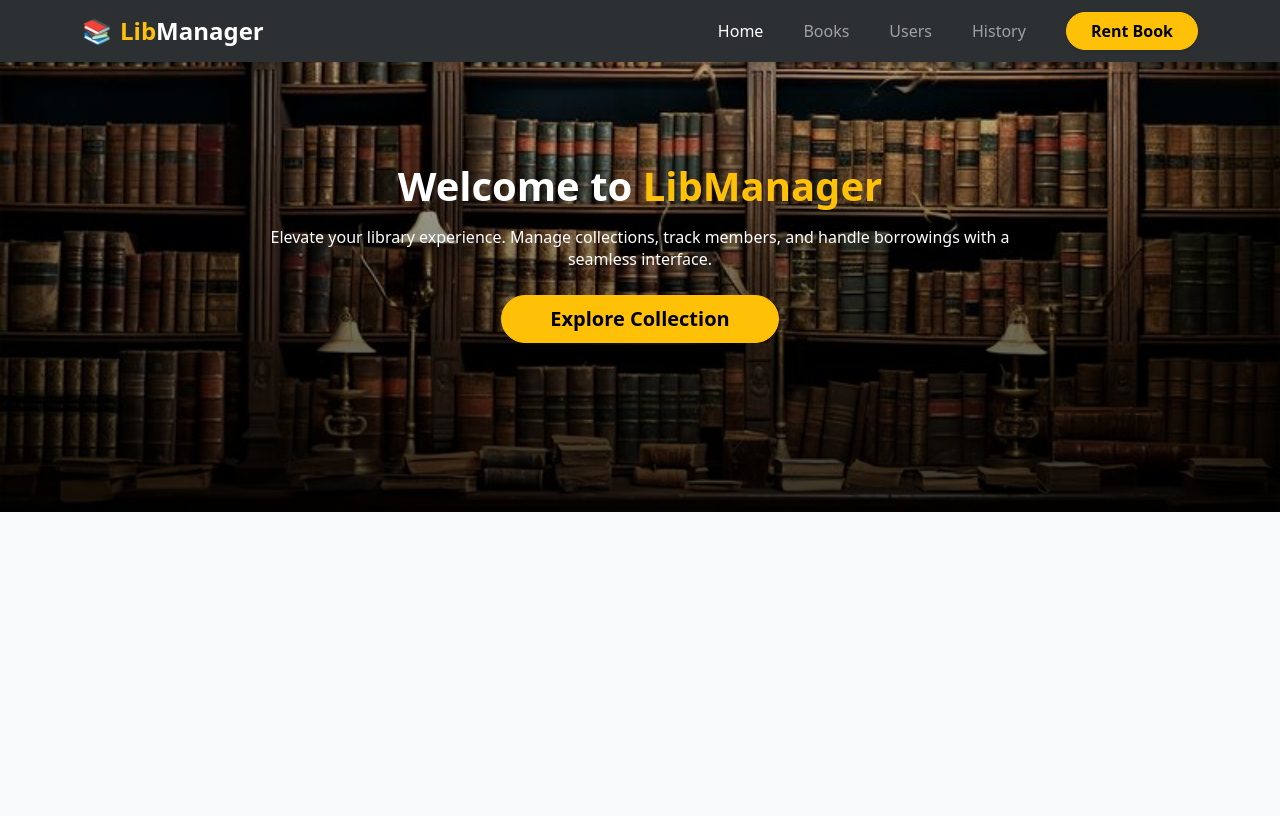
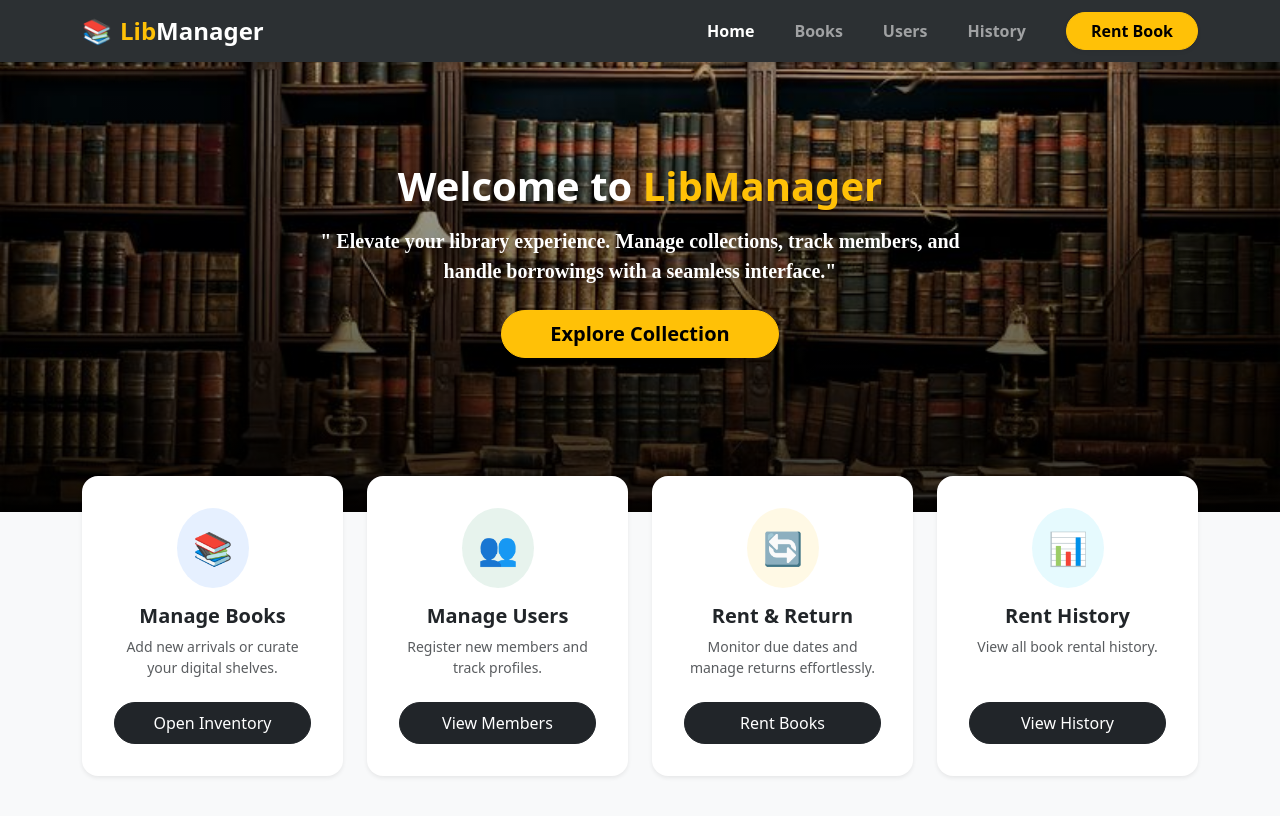
Before and after one commit to Bhanu-9618/Library-Book-Borrowing-System-Frontend, a React (Vite) app: page / in a window 1280 px wide. Shown: the top 816 px of the page. Built offline with nearby package versions, Linux system fonts and the light colour scheme.

Commit message:
feat: add management cards to dashboard

```diff
--- a/src/components/Navbar.jsx
+++ b/src/components/Navbar.jsx
@@ -23,16 +23,16 @@ const Navbar = () => {
         <div className="collapse navbar-collapse" id="navbarNav">
           <ul className="navbar-nav ms-auto align-items-center gap-2">
             <li className="nav-item">
-              <NavLink className="nav-link px-3" to="/">Home</NavLink>
+              <NavLink className="nav-link px-3" style={{fontWeight : "bold"}} to="/">Home</NavLink>
             </li>
             <li className="nav-item">
-              <NavLink className="nav-link px-3" to="/books">Books</NavLink>
+              <NavLink className="nav-link px-3" style={{fontWeight : "bold"}}  to="/books">Books</NavLink>
             </li>
             <li className="nav-item">
-              <NavLink className="nav-link px-3" to="/users">Users</NavLink>
+              <NavLink className="nav-link px-3"style={{fontWeight : "bold"}}  to="/users">Users</NavLink>
             </li>
             <li className="nav-item">
-              <NavLink className="nav-link px-3" to="/history">History</NavLink>
+              <NavLink className="nav-link px-3"style={{fontWeight : "bold"}}  to="/history">History</NavLink>
             </li>
             <li className="nav-item ms-lg-3">
               <NavLink
--- a/src/pages/Dashboard.jsx
+++ b/src/pages/Dashboard.jsx
@@ -25,8 +25,8 @@ const Dashboard = () => {
             <h1 className="display-6 display-md-3 fw-bold mb-3">
               Welcome to <span className="text-warning">LibManager</span>
             </h1>
-            <p className="fs-6 fs-md-4 mb-4 mx-auto opacity-90" style={{ maxWidth: '750px', lineHeight: '1.4' }}>
-              Elevate your library experience. Manage collections, track members, and handle borrowings with a seamless interface.
+            <p className=" mb-4 mx-auto opacity-90" style={{ maxWidth: '700px',  fontWeight: 'bold' , fontSize : "20px" , fontFamily : "cursive" }}>
+              " Elevate your library experience. Manage collections, track members, and handle borrowings with a seamless interface."
             </p>
             <div className="d-flex justify-content-center">
               <Link to="/books" className="btn btn-warning btn-lg px-4 px-md-5 fw-bold shadow rounded-pill">
@@ -36,6 +36,65 @@ const Dashboard = () => {
           </div>
         </div>
       </div>
+
+      <div className="container" style={{ marginTop: '-60px', position: 'relative', zIndex: 3 }}>
+        <div className="row g-4 justify-content-center">
+
+          <div className="col-12 col-lg-3 col-md-6">
+            <div className="card border-0 shadow-sm rounded-4 p-3 h-100 text-center bg-white">
+              <div className="card-body d-flex flex-column align-items-center">
+                <div className="bg-primary bg-opacity-10 p-3 rounded-circle mb-3">
+                  <span className="fs-2">📚</span>
+                </div>
+                <h3 className="fw-bold h5 mb-2">Manage Books</h3>
+                <p className="text-muted small mb-4">Add new arrivals or curate your digital shelves.</p>
+                <Link to="/books" className="btn btn-dark mt-auto w-100 rounded-pill py-2">Open Inventory</Link>
+              </div>
+            </div>
+          </div>
+
+          <div className="col-12 col-lg-3 col-md-6">
+            <div className="card border-0 shadow-sm rounded-4 p-3 h-100 text-center bg-white">
+              <div className="card-body d-flex flex-column align-items-center">
+                <div className="bg-success bg-opacity-10 p-3 rounded-circle mb-3">
+                  <span className="fs-2">👥</span>
+                </div>
+                <h3 className="fw-bold h5 mb-2">Manage Users</h3>
+                <p className="text-muted small mb-4">Register new members and track profiles.</p>
+                <Link to="/users" className="btn btn-dark mt-auto w-100 rounded-pill py-2">View Members</Link>
+              </div>
+            </div>
+          </div>
+
+          <div className="col-12 col-lg-3 col-md-6">
+            <div className="card border-0 shadow-sm rounded-4 p-3 h-100 text-center bg-white">
+              <div className="card-body d-flex flex-column align-items-center">
+                <div className="bg-warning bg-opacity-10 p-3 rounded-circle mb-3">
+                  <span className="fs-2">🔄</span>
+                </div>
+                <h3 className="fw-bold h5 mb-2">Rent & Return</h3>
+                <p className="text-muted small mb-4">Monitor due dates and manage returns effortlessly.</p>
+                <Link to="/rent" className="btn btn-dark mt-auto w-100 rounded-pill py-2">Rent Books</Link>
+              </div>
+            </div>
+          </div>
+
+          <div className="col-12 col-lg-3 col-md-6">
+            <div className="card border-0 shadow-sm rounded-4 p-3 h-100 text-center bg-white">
+              <div className="card-body d-flex flex-column align-items-center">
+                <div className="bg-info bg-opacity-10 p-3 rounded-circle mb-3">
+                  <span className="fs-2">📊</span>
+                </div>
+                <h3 className="fw-bold h5 mb-2">Rent History</h3>
+                <p className="text-muted small mb-4">View all book rental history.</p>
+                <Link to="/history" className="btn btn-dark mt-auto w-100 rounded-pill py-2">View History</Link>
+              </div>
+            </div>
+          </div>
+
+        </div>
+      </div>
+      <div className="py-5"></div>
     </div>
   );
 };
```
